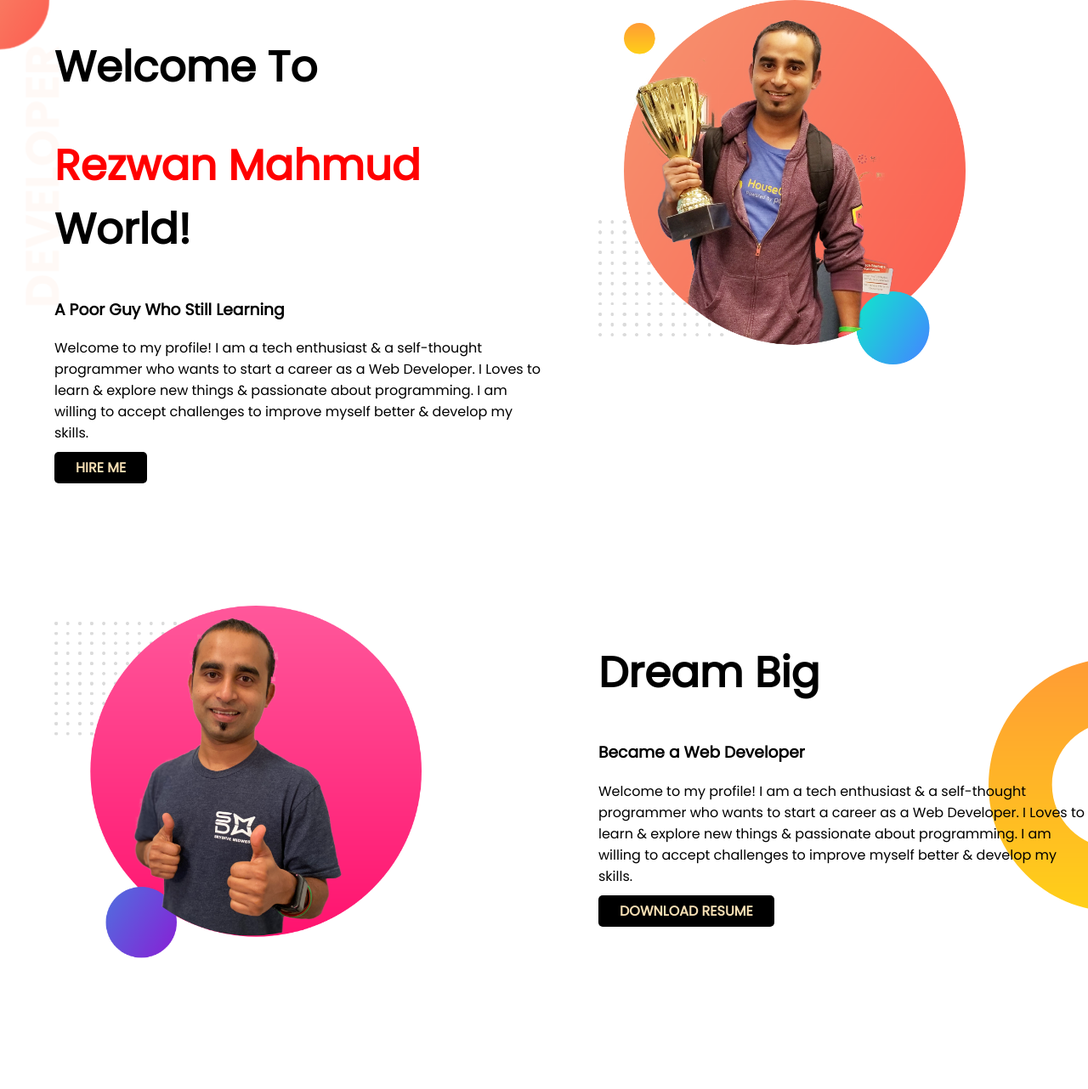
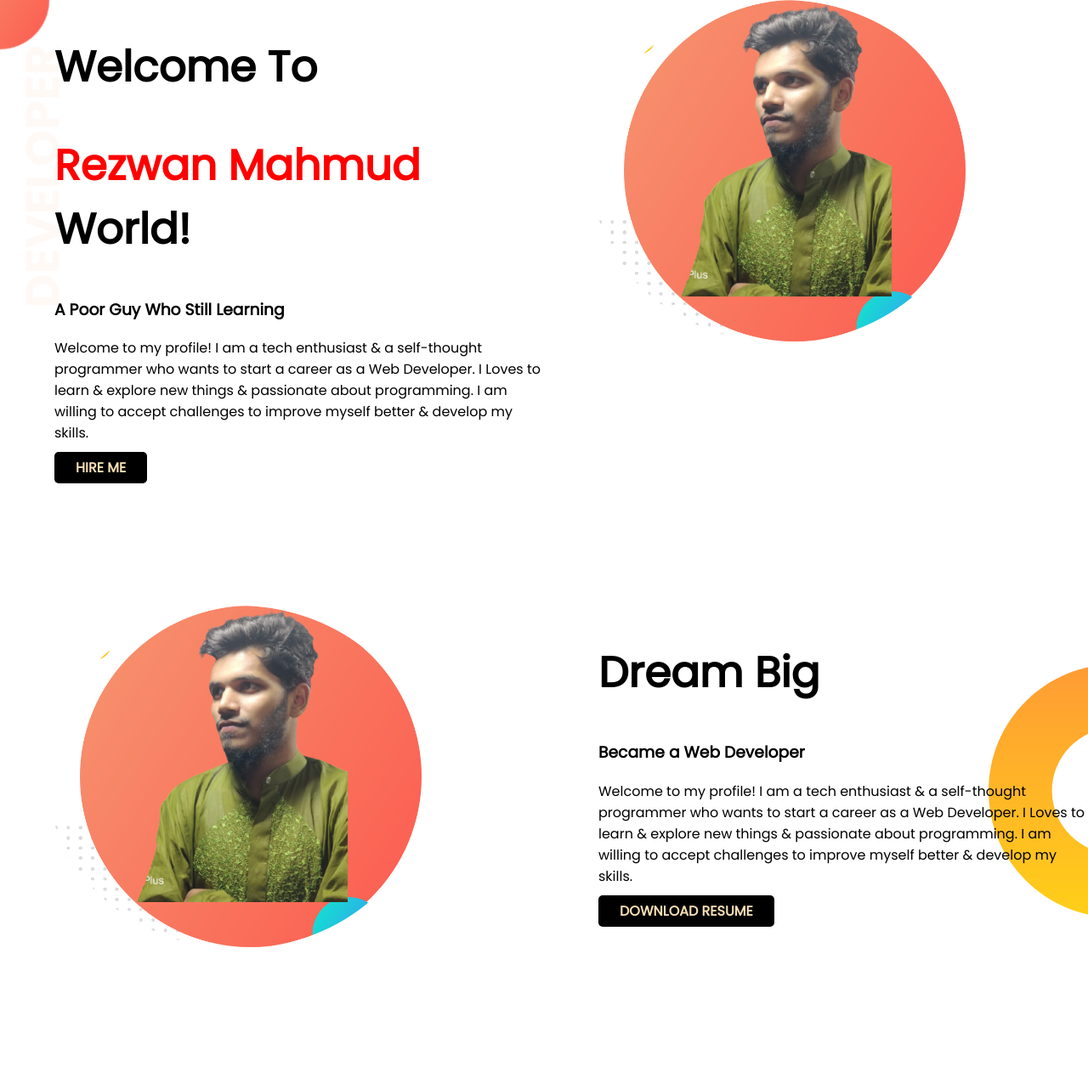
Before and after one commit to rezwanmahmud01/developer-portfolio, a plain HTML site: page index.html in a window 1280 px wide. Shown: the top 1282 px of the page at 85% size. Drawn offline with Linux system fonts and the light colour scheme.

Commit message:
new image added

```diff
--- a/index.html
+++ b/index.html
@@ -34,12 +34,12 @@
         >
       </div>
       <div class="half-width">
-        <img src="../developer-portfolio/images/jhankar.png" alt="" />
+        <img src="../developer-portfolio/images/itsme.png" alt="" />
       </div>
     </section>
     <section class="dream-big flexible-container">
       <div class="half-width">
-        <img src="../developer-portfolio/images/jhankar2.png" alt="" />
+        <img src="../developer-portfolio/images/itsme.png" alt="" />
       </div>
       <div class="half-width">
         <h1>Dream Big</h1>
```
Also changed, not shown: images/itsme.png (added), images/meo1.jpeg (added), images/meo2.jpeg (added).
